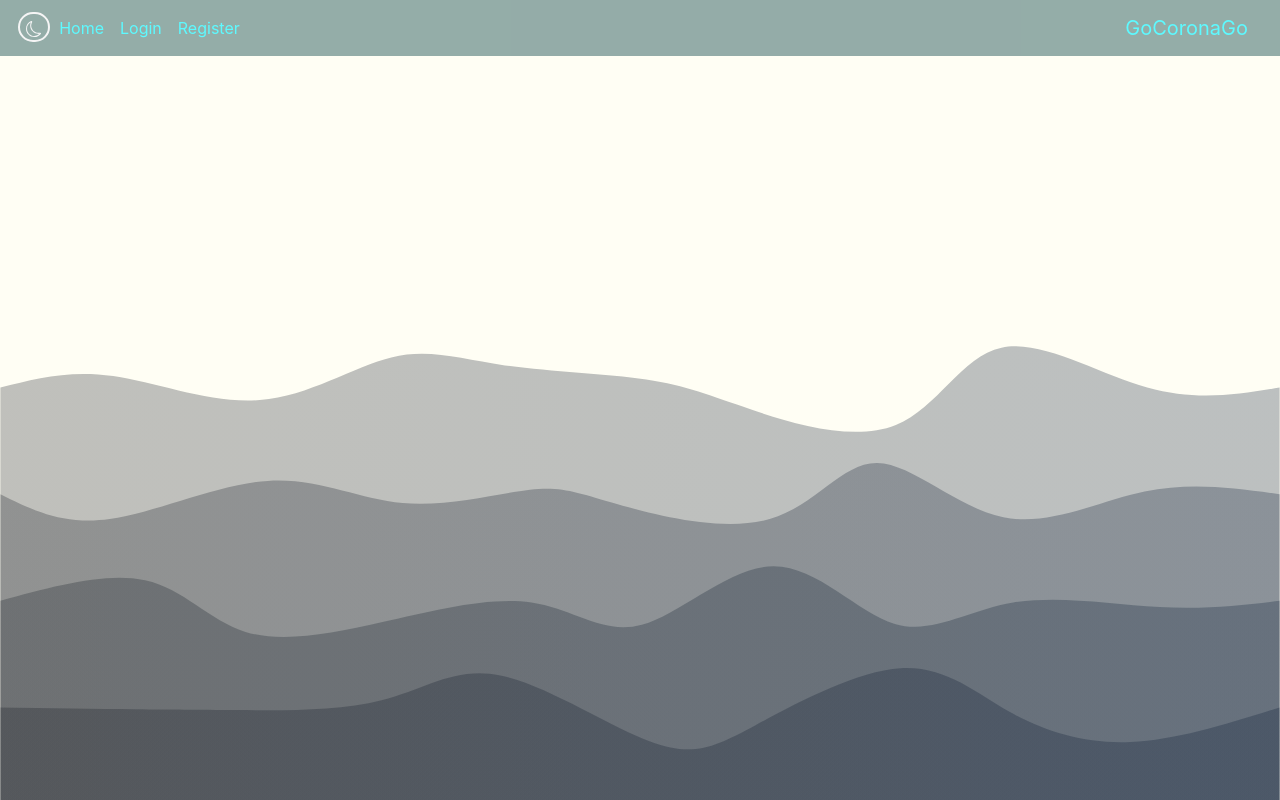
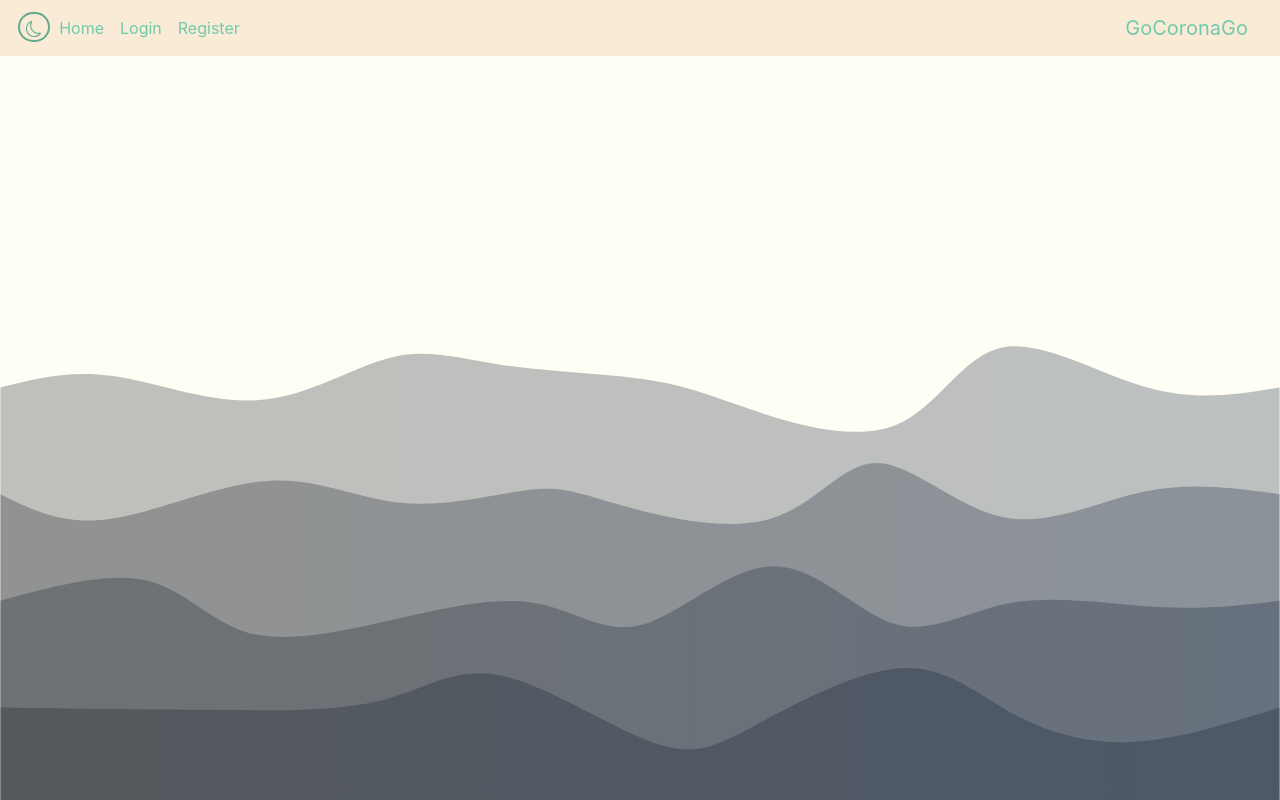
Before and after one commit to GoCoronaGo7/GoCoronaGo, a Flask app: page / in a window 1280 px wide. Run offline with Flask 2, Linux system fonts and the light colour scheme; some libraries are stand-ins or nearby versions.

Commit message:
sloght color change

```diff
--- a/static/css/lightmode.css
+++ b/static/css/lightmode.css
@@ -1,9 +1,9 @@
 /* colors are subject to change*/
 a:link{
-    color:rgb(93, 250, 255);
+    color:rgb(113, 202, 172);
 }
 a:visited{
-    color:rgb(0, 35, 48);
+    color:rgb(95, 170, 141);
 }
 
 a:after{
@@ -28,15 +28,15 @@ form {
 }
 
 .navbar {
-    background-color: rgba(67, 112, 112, 0.57);
+    background-color: #faebd7;
 }
 
 .navbar > button {
-    border-color: whitesmoke;
+    border-color:rgb(95, 170, 141);
 }
 
 svg {
-	fill: whitesmoke;
+	fill: rgb(95, 170, 141) ;
 }
 
 .navbar > button:hover {
```
